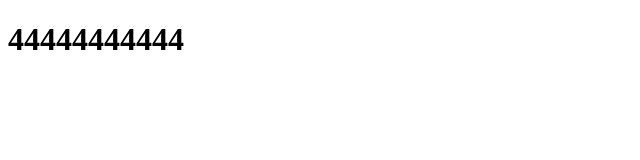
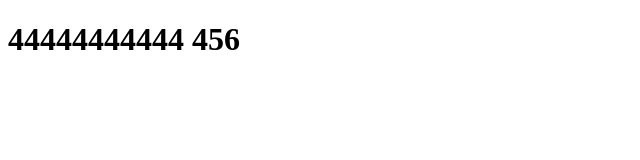
Before and after one commit to Kavon-Skela/my-project, a plain HTML site: page index.html in a window 1280 px wide. Shown: the full height of the page, 0-640 px from the left. Drawn offline with Linux system fonts and the light colour scheme.

Commit message:
numbers added

```diff
--- a/index.html
+++ b/index.html
@@ -7,6 +7,8 @@
     <title>Document</title>
 </head>
 <body>
-    <h1>44444444444</h1>
+    <h1>44444444444
+        456
+    </h1>
 </body>
 </html>
```
